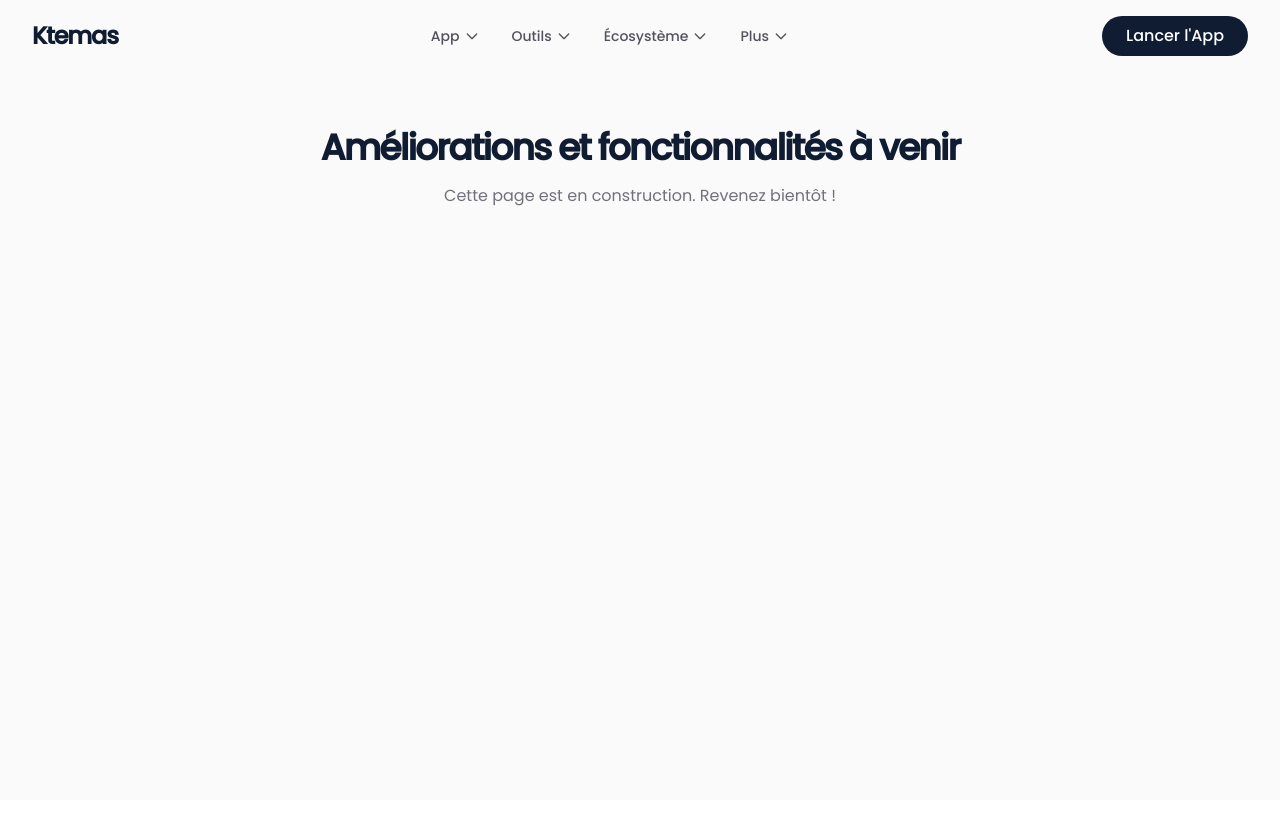
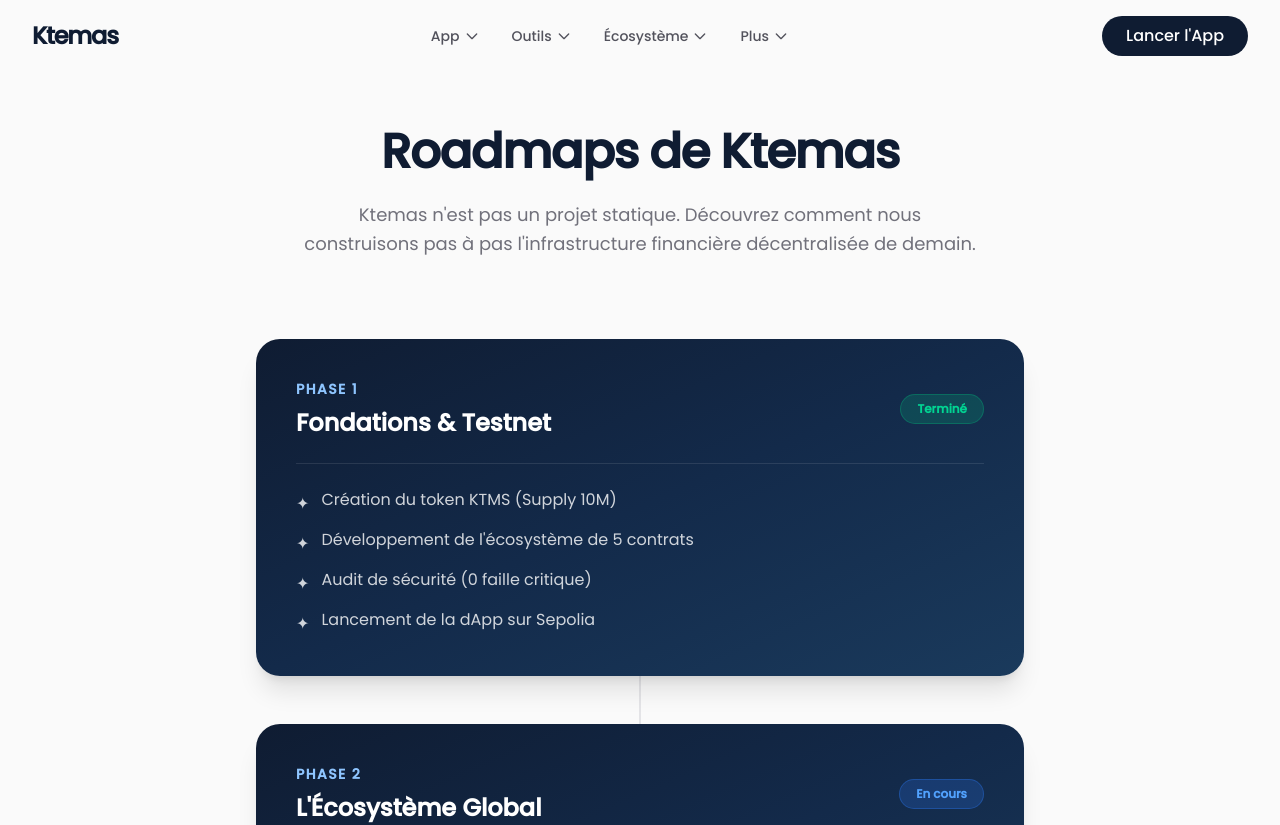
Before and after one commit to PaulT133069/ktemas-dapp-v2, a Next.js app: page /roadmap in a window 1280 px wide. Shown: the top 825 px of the page. Built offline with nearby package versions, Linux system fonts and the light colour scheme; what wagmi would draw is missing.

Commit message:
feat : Ajout de la page Roadmap et corrections légères

```diff
--- a/app/ecosysteme/global/page.tsx
+++ b/app/ecosysteme/global/page.tsx
@@ -29,10 +29,10 @@ export default function EcosystemeGlobalPage() {
             </span>
           </div>
 
-          {/* Kuusi */}
+          {/* Ninth Finance */}
           <div className="bg-gradient-to-br from-[#0f1c32] via-[#132a4a] to-[#1a3a5c] text-white p-8 rounded-2xl shadow-sm">
-            <div className="text-4xl mb-4">🌲</div>
-            <h2 className="text-2xl font-bold mb-3 text-white">Kuusi</h2>
+            <div className="text-4xl mb-4">9️⃣</div>
+            <h2 className="text-2xl font-bold mb-3 text-white">Ninth Finance</h2>
             <p className="text-white/80 mb-4">
               [Description à venir] La deuxième devise de l'écosystème.
             </p>
--- a/app/integration/page.tsx
+++ b/app/integration/page.tsx
@@ -12,7 +12,7 @@ export default function IntegrationPage() {
         {/* HERO SECTION */}
         <div className="text-center mb-16">
           <h1 className="text-4xl md:text-5xl font-bold tracking-tight mb-6">
-            Construisez avec <span className="text-[#0f1c32]">Ktemas</span>
+            Intégration avec <span className="text-[#0f1c32]">Ktemas</span>
           </h1>
           <p className="text-lg text-zinc-500 max-w-2xl mx-auto leading-relaxed">
             Ktemas est un écosystème ouvert. Que vous soyez développeur, créateur de protocole ou partenaire,
@@ -48,7 +48,7 @@ export default function IntegrationPage() {
               </ul>
 
               <div className="flex gap-4">
-                <Link href="https://sepolia.etherscan.io" target="_blank" className="bg-white text-[#0f1c32] hover:bg-zinc-100 font-bold px-6 py-3 rounded-xl transition-all shadow-lg active:scale-95 text-sm">
+                <Link href="https://sepolia.etherscan.io" target="_blank" className="bg-white text-[#0f1c32] hover:bg-zinc-100 font-bold px-6 py-3 rounded-full transition-all shadow-lg active:scale-95 text-sm">
                   Voir sur Etherscan
                 </Link>
               </div>
@@ -144,11 +144,11 @@ export default function IntegrationPage() {
           <div className="relative z-10 text-center">
             <h2 className="text-2xl font-bold mb-3">Besoin d'aide pour votre intégration ?</h2>
             <p className="text-white/70 text-sm mb-8 max-w-xl mx-auto leading-relaxed">
-              Notre équipe technique est là pour vous accompagner dans la connexion de vos services à l'écosystème Ktemas.
+              L'équipe technique est là pour vous accompagner dans la connexion de vos services à l'écosystème Ktemas.
             </p>
             <a
               href="mailto:dev@ktemas.io"
-              className="inline-block bg-white text-[#0f1c32] hover:bg-zinc-100 font-bold px-8 py-3 rounded-xl transition-all shadow-lg active:scale-95 text-sm"
+              className="inline-block bg-white text-[#0f1c32] hover:bg-zinc-100 font-bold px-8 py-3 rounded-full transition-all shadow-lg active:scale-95 text-sm"
             >
               Contacter l'équipe Dev
             </a>
--- a/app/roadmap/page.tsx
+++ b/app/roadmap/page.tsx
@@ -1,16 +1,157 @@
+// app/innovation/page.tsx
 import Navbar from "@/components/Navbar";
 
-export default function PlaceholderPage() {
+export default function InnovationPage() {
+  const roadmap = [
+    {
+      phase: "Phase 1",
+      title: "Fondations & Testnet",
+      status: "Terminé",
+      statusColor: "bg-emerald-500/20 text-emerald-400 border-emerald-500/30",
+      items: [
+        "Création du token KTMS (Supply 10M)",
+        "Développement de l'écosystème de 5 contrats",
+        "Audit de sécurité (0 faille critique)",
+        "Lancement de la dApp sur Sepolia",
+      ],
+    },
+    {
+      phase: "Phase 2",
+      title: "L'Écosystème Global",
+      status: "En cours",
+      statusColor: "bg-blue-500/20 text-blue-400 border-blue-500/30",
+      items: [
+        "Lancement officiel de la dApp V1",
+        "Introduction des devises Kuusi et Netense",
+        "Ouverture de la Gouvernance communautaire",
+        "Partenariats et intégrations DeFi",
+      ],
+    },
+    {
+      phase: "Phase 3",
+      title: "L'Ère du Real Yield",
+      status: "À venir",
+      statusColor: "bg-indigo-500/20 text-indigo-400 border-indigo-500/30",
+      items: [
+        "Déploiement sur le Mainnet",
+        "Passage d'un rendement inflationniste à un rendement basé sur les revenus réels de la Trésorerie",
+        "Lancement du Ktemas SDK pour les développeurs",
+        "Transition totale vers une DAO décentralisée",
+      ],
+    },
+  ];
+
   return (
     <main className="min-h-screen bg-zinc-50 text-[#0f1c32]">
       <Navbar />
-      <div className="pt-32 px-6 max-w-4xl mx-auto text-center">
-        <h1 className="text-4xl font-bold tracking-tighter mb-4">
-          Améliorations et fonctionnalités à venir
-        </h1>
-        <p className="text-zinc-500">
-          Cette page est en construction. Revenez bientôt !
-        </p>
+
+      <div className="pt-32 px-6 max-w-5xl mx-auto pb-24">
+
+        {/* HERO SECTION */}
+        <div className="text-center mb-20">
+          <h1 className="text-4xl md:text-5xl font-bold tracking-tight mb-6">
+            Roadmaps de Ktemas
+          </h1>
+          <p className="text-lg text-zinc-500 max-w-2xl mx-auto leading-relaxed">
+            Ktemas n'est pas un projet statique. Découvrez comment nous construisons pas à pas
+            l'infrastructure financière décentralisée de demain.
+          </p>
+        </div>
+
+        {/* TIMELINE - CARTES VERTICALES */}
+        <div className="flex flex-col gap-12 max-w-3xl mx-auto relative">
+          {/* Ligne verticale décorative (visible sur PC) */}
+          <div className="hidden md:block absolute left-1/2 top-0 bottom-0 w-0.5 bg-zinc-200 -translate-x-1/2 z-0" />
+
+          {roadmap.map((item, index) => (
+            <div key={index} className="relative z-10">
+              <div className="bg-gradient-to-br from-[#0f1c32] via-[#132a4a] to-[#1a3a5c] text-white rounded-3xl p-8 md:p-10 shadow-xl hover:shadow-2xl transition-all duration-300">
+
+                <div className="flex flex-col md:flex-row justify-between items-start md:items-center mb-6 gap-4 border-b border-white/10 pb-6">
+                  <div>
+                    <span className="text-sm font-bold tracking-widest text-blue-300 uppercase mb-2 block">
+                      {item.phase}
+                    </span>
+                    <h2 className="text-2xl font-bold text-white">{item.title}</h2>
+                  </div>
+                  <div className={`px-4 py-1.5 rounded-full text-xs font-bold border ${item.statusColor}`}>
+                    {item.status}
+                  </div>
+                </div>
+
+                <ul className="space-y-3">
+                  {item.items.map((task, i) => (
+                    <li key={i} className="flex items-start gap-3 text-white/80 text-sm md:text-base">
+                      <span className="mt-1 text-white/80">✦</span>
+                      {task}
+                    </li>
+                  ))}
+                </ul>
+
+              </div>
+            </div>
+          ))}
+        </div>
+
+        {/* SECTION INNOVATIONS PRODUIT (VISION) */}
+        <div className="mt-24">
+          <div className="text-center mb-12">
+            <h2 className="text-3xl font-bold mb-4">Roadmap de demain</h2>
+            <p className="text-zinc-500 max-w-2xl mx-auto">
+              Ktemas n'est pas qu'un simple coffre-fort. Nous posons les bases du portail financier décentralisé de nouvelle génération.
+            </p>
+          </div>
+
+          <div className="flex flex-col gap-6">
+
+            {/* Carte 1 : Le Portail Unifié */}
+            <div className="bg-gradient-to-br from-[#0f1c32] via-[#132a4a] to-[#1a3a5c] text-white rounded-3xl p-8 md:p-10 shadow-lg hover:shadow-xl transition-all duration-300 flex flex-col md:flex-row items-center gap-8">
+              <div className="w-full md:w-1/4 flex justify-center">
+                <div className="w-20 h-20 rounded-2xl bg-white/10 border border-white/20 flex items-center justify-center text-4xl">
+                  🌐
+                </div>
+              </div>
+              <div className="w-full md:w-3/4 text-center md:text-left">
+                <h3 className="text-xl font-bold mb-3">Le Portail Web3 Unifié</h3>
+                <p className="text-white/70 text-sm leading-relaxed">
+                  Fini les allers-retours entre plusieurs sites. Le portail Ktemas centralisera l'ensemble de vos opérations : gestion des KTMS, suivi des rendements du Vault, accès à la Gouvernance et visualisation de la Trésorerie. Une interface unique, rapide et intuitive, conçue avec Next.js pour rivaliser avec les applications bancaires traditionnelles.
+                </p>
+              </div>
+            </div>
+
+            {/* Carte 2 : Les Micro-Vaults */}
+            <div className="bg-gradient-to-br from-[#0f1c32] via-[#132a4a] to-[#1a3a5c] text-white rounded-3xl p-8 md:p-10 shadow-lg hover:shadow-xl transition-all duration-300 flex flex-col md:flex-row items-center gap-8">
+              <div className="w-full md:w-1/4 flex justify-center">
+                <div className="w-20 h-20 rounded-2xl bg-white/10 border border-white/20 flex items-center justify-center text-4xl">
+                  🗂️
+                </div>
+              </div>
+              <div className="w-full md:w-3/4 text-center md:text-left">
+                <h3 className="text-xl font-bold mb-3">Micro-Vaults Personnalisables</h3>
+                <p className="text-white/70 text-sm leading-relaxed">
+                  L'épargne de demain sera sur-mesure. Notre contrat intelligent évoluera pour permettre à chaque utilisateur de créer plusieurs sous-coffres isolés (ex: "Projet Voiture", "Épargne de sécurité", "Investissement long terme"). Chaque micro-vault aura son propre suivi de rendement, offrant une gestion budgétaire on-chain d'une précision inédite.
+                </p>
+              </div>
+            </div>
+
+            {/* Carte 3 : L'Interface Modulaire */}
+            <div className="bg-gradient-to-br from-[#0f1c32] via-[#132a4a] to-[#1a3a5c] text-white rounded-3xl p-8 md:p-10 shadow-lg hover:shadow-xl transition-all duration-300 flex flex-col md:flex-row items-center gap-8">
+              <div className="w-full md:w-1/4 flex justify-center">
+                <div className="w-20 h-20 rounded-2xl bg-white/10 border border-white/20 flex items-center justify-center text-4xl">
+                  🎛️
+                </div>
+              </div>
+              <div className="w-full md:w-3/4 text-center md:text-left">
+                <h3 className="text-xl font-bold mb-3">Tableau de Bord Modulaire</h3>
+                <p className="text-white/70 text-sm leading-relaxed">
+                  L'interface s'adapte à l'utilisateur et non l'inverse. Grâce à une architecture de composants React avancée, le Dashboard Ktemas du futur sera entièrement personnalisable. Déplacez, redimensionnez et disposez vos modules (graphiques de trésorerie, propositions de vote, récompenses) pour construire l'espace de travail parfait.
+                </p>
+              </div>
+            </div>
+
+          </div>
+        </div>
+
       </div>
     </main>
   );
```
